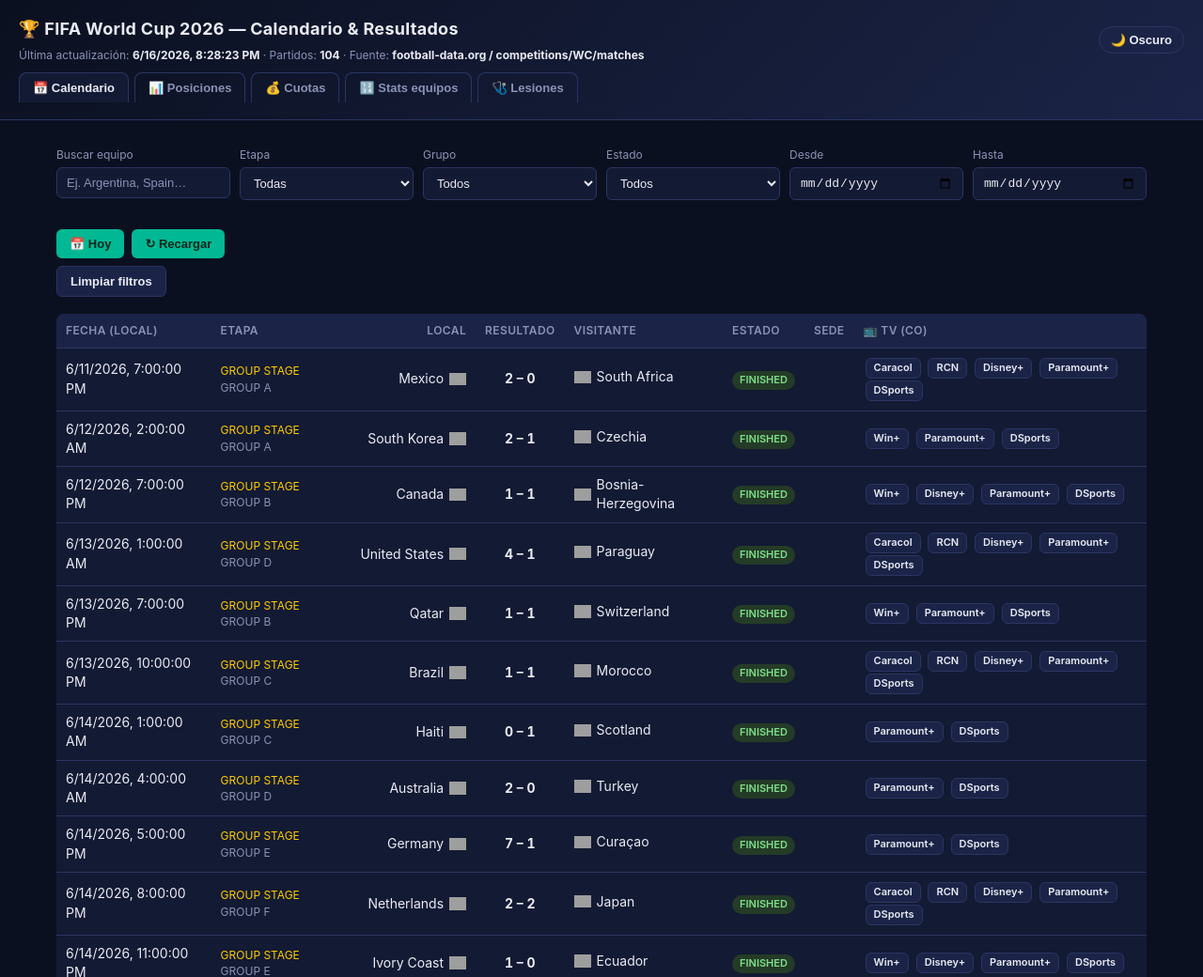
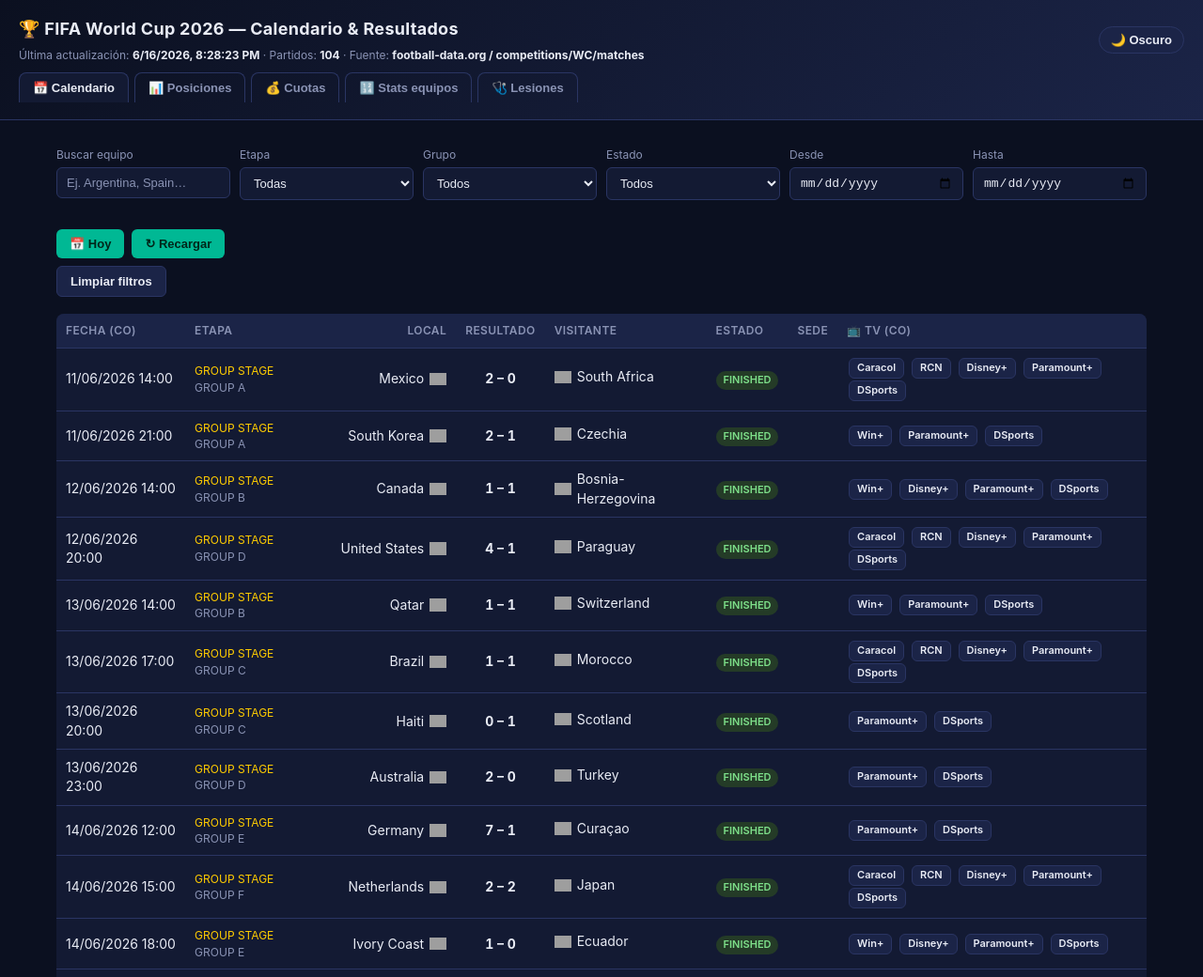
Before and after one commit to LEXsB/worldcup-2026, a plain HTML site: page viewer/index.html in a window 1280 px wide. Shown: the top 1040 px of the page at 94% size. Drawn offline with Linux system fonts and the light colour scheme; grey boxes are pictures that could not be loaded.

Commit message:
fix(viewer): force Colombia time on date column to match TV grid

```diff
--- a/viewer/index.html
+++ b/viewer/index.html
@@ -175,7 +175,7 @@
       <table>
         <thead>
           <tr>
-            <th>Fecha (local)</th>
+            <th>Fecha (CO)</th>
             <th class="hide-sm">Etapa</th>
             <th style="text-align:right">Local</th>
             <th>Resultado</th>
@@ -381,6 +381,19 @@
       return `${y}-${m}-${d}`;
     }
 
+    // "16/06/2026 14:00 (CO)" — hora oficial de Colombia (UTC-5).
+    function formatColombiaDateTime(utcISO) {
+      const dt = new Date(utcISO);
+      if (isNaN(dt)) return "";
+      const co = new Date(dt.getTime() - 5 * 3600 * 1000);
+      const dd = String(co.getUTCDate()).padStart(2, "0");
+      const mm = String(co.getUTCMonth() + 1).padStart(2, "0");
+      const yy = co.getUTCFullYear();
+      const hh = String(co.getUTCHours()).padStart(2, "0");
+      const mi = String(co.getUTCMinutes()).padStart(2, "0");
+      return `${dd}/${mm}/${yy} ${hh}:${mi}`;
+    }
+
     // Returns ordered list of broadcasters for a match (no exclusion).
     function tvFor(match) {
       const date = colombiaDateKey(match.utcDate);
@@ -471,7 +484,7 @@
         .sort((a, b) => (a.utcDate || "").localeCompare(b.utcDate || ""));
       $("empty").hidden = rows.length > 0;
       tbody.innerHTML = rows.map(m => {
-        const date = m.utcDate ? new Date(m.utcDate).toLocaleString() : "TBD";
+        const date = m.utcDate ? formatColombiaDateTime(m.utcDate) : "TBD";
         const stage = m.stage
           ? `<div class="stage">${m.stage.replaceAll("_", " ")}</div>${m.group ? `<div class="group">${m.group.replaceAll("_", " ")}</div>` : ""}`
           : "";
```
